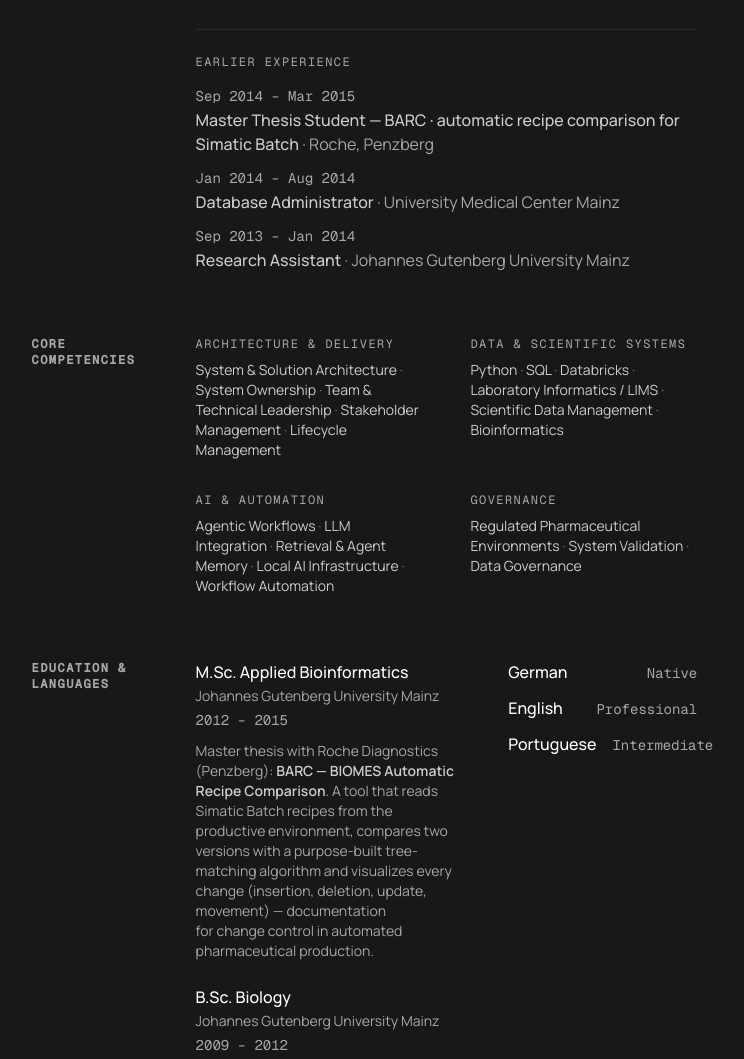
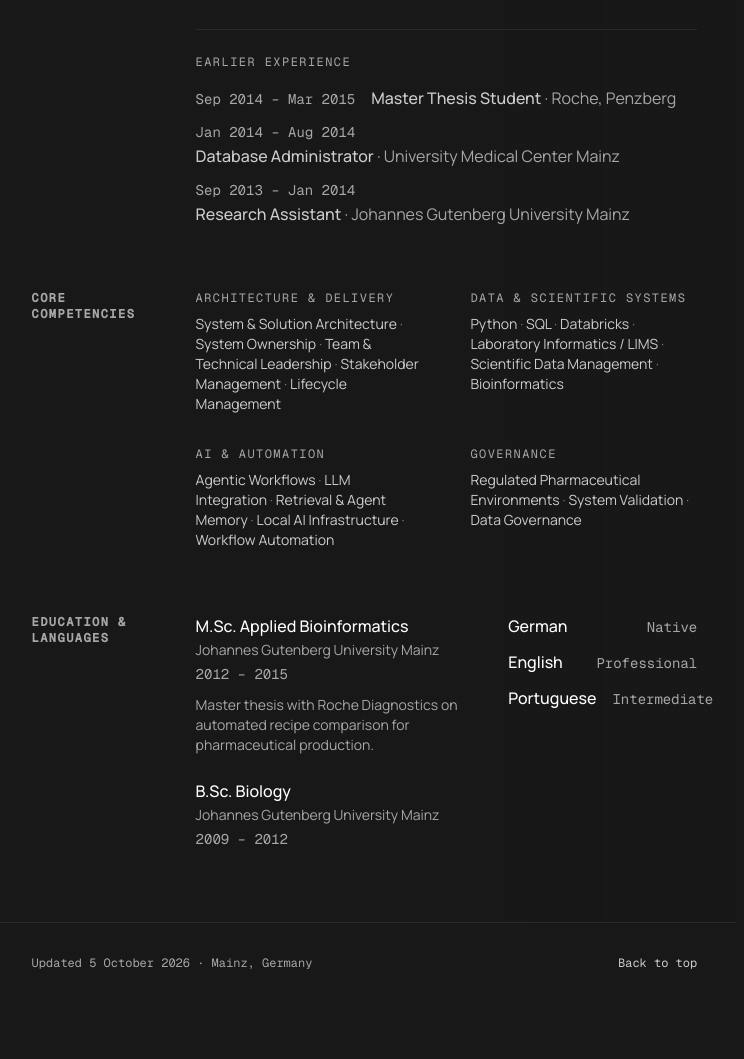
Before and after one commit to Level-Zero-Context/hannoknatz.com, a plain HTML site: page index.html in a window 1280 px wide. Shown: the part 2391-3450 px from the top of the page, without its empty margins (58-802 px from the left). After the commit the page ends 3426 px from the top, so only its background shows below. Drawn offline with nearby package versions, Linux system fonts and the light colour scheme.

Commit message:
De-emphasize thesis details

```diff
--- a/index.html
+++ b/index.html
@@ -587,7 +587,6 @@
     color: var(--t3);
     text-wrap: pretty;
   }
-  .edu .thesis .thesis-name { color: var(--t2); font-weight: 600; }
   .lang-row {
     display: flex;
     justify-content: space-between;
@@ -940,7 +939,7 @@ c-15 11 -46 23 -69 26 l-42 6 19 21 c47 51 68 136 40 164 -18 18 -47 14 -113
         <div class="earlier-rows">
           <p class="earlier-row">
             <span class="dates"><time datetime="2014-09">Sep 2014</time> – <time datetime="2015-03">Mar 2015</time></span>
-            <span><span class="what">Master Thesis Student — BARC · automatic recipe comparison for Simatic Batch</span> <span class="where">· Roche, Penzberg</span></span>
+            <span><span class="what">Master Thesis Student</span> <span class="where">· Roche, Penzberg</span></span>
           </p>
           <p class="earlier-row">
             <span class="dates"><time datetime="2014-01">Jan 2014</time> – <time datetime="2014-08">Aug 2014</time></span>
@@ -988,7 +987,7 @@ c-15 11 -46 23 -69 26 l-42 6 19 21 c47 51 68 136 40 164 -18 18 -47 14 -113
             <p class="degree">M.Sc. Applied Bioinformatics</p>
             <p class="inst">Johannes Gutenberg University Mainz</p>
             <p class="dates"><time datetime="2012">2012</time> – <time datetime="2015">2015</time></p>
-            <p class="thesis">Master thesis with Roche Diagnostics (Penzberg): <span class="thesis-name">BARC — BIOMES Automatic Recipe Comparison</span>. A tool that reads Simatic Batch recipes from the productive environment, compares two versions with a purpose-built tree-matching algorithm and visualizes every change (insertion, deletion, update, movement) — documentation for change control in automated pharmaceutical production.</p>
+            <p class="thesis">Master thesis with Roche Diagnostics on automated recipe comparison for pharmaceutical production.</p>
           </div>
           <div class="edu">
             <p class="degree">B.Sc. Biology</p>
```
Also changed, not shown: 1 other file.
